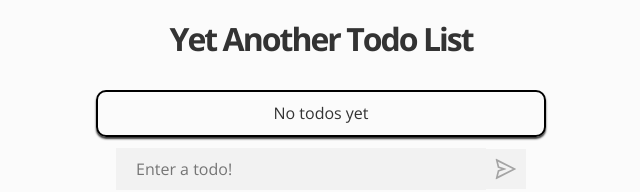
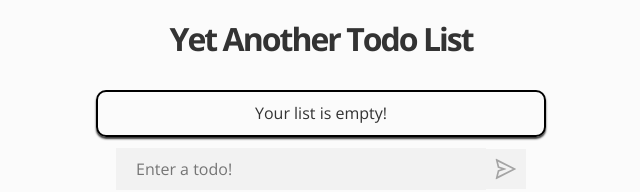
Before and after one commit to flcsn/yet-another-todo-list, a React (Create React App) app: page / in a window 1280 px wide. Shown: the top 192 px of the page, without its empty margins (319-959 px from the left). Built offline with nearby package versions, Linux system fonts and the light colour scheme.

Commit message:
changed text

```diff
--- a/src/components/TodoList.js
+++ b/src/components/TodoList.js
@@ -6,7 +6,7 @@ const TodoList = ({ todos, deleteTodo }) => {
     <div className='container list-container'>
       <ul>
         { todos.length === 0
-          ? <li><div>No todos yet</div></li>
+          ? <li><div>Your list is empty!</div></li>
           : todos.map(todo =>
             <li key={todo.id} >
               <TodoItem todo={todo} deleteTodo={deleteTodo} />
```
